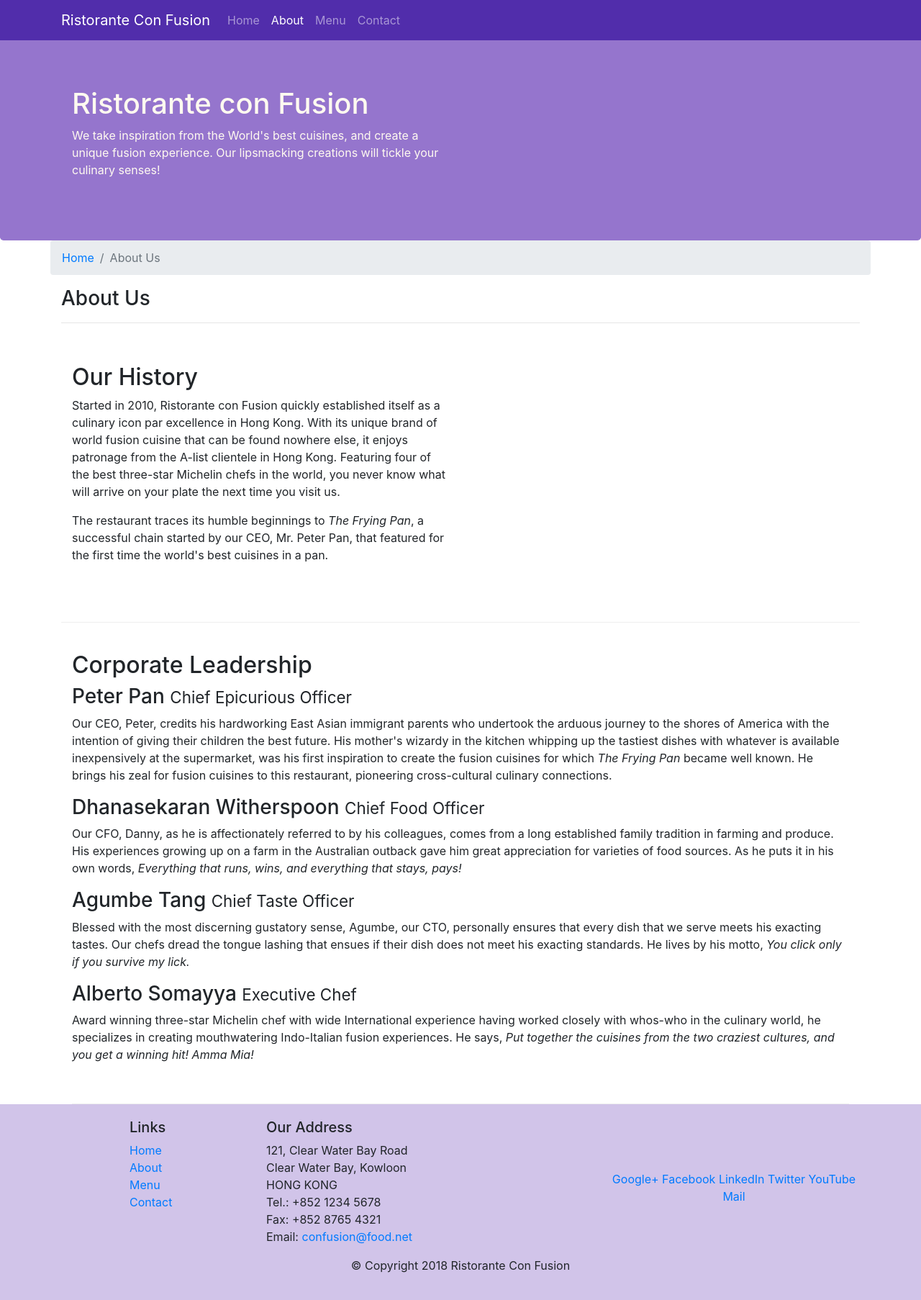
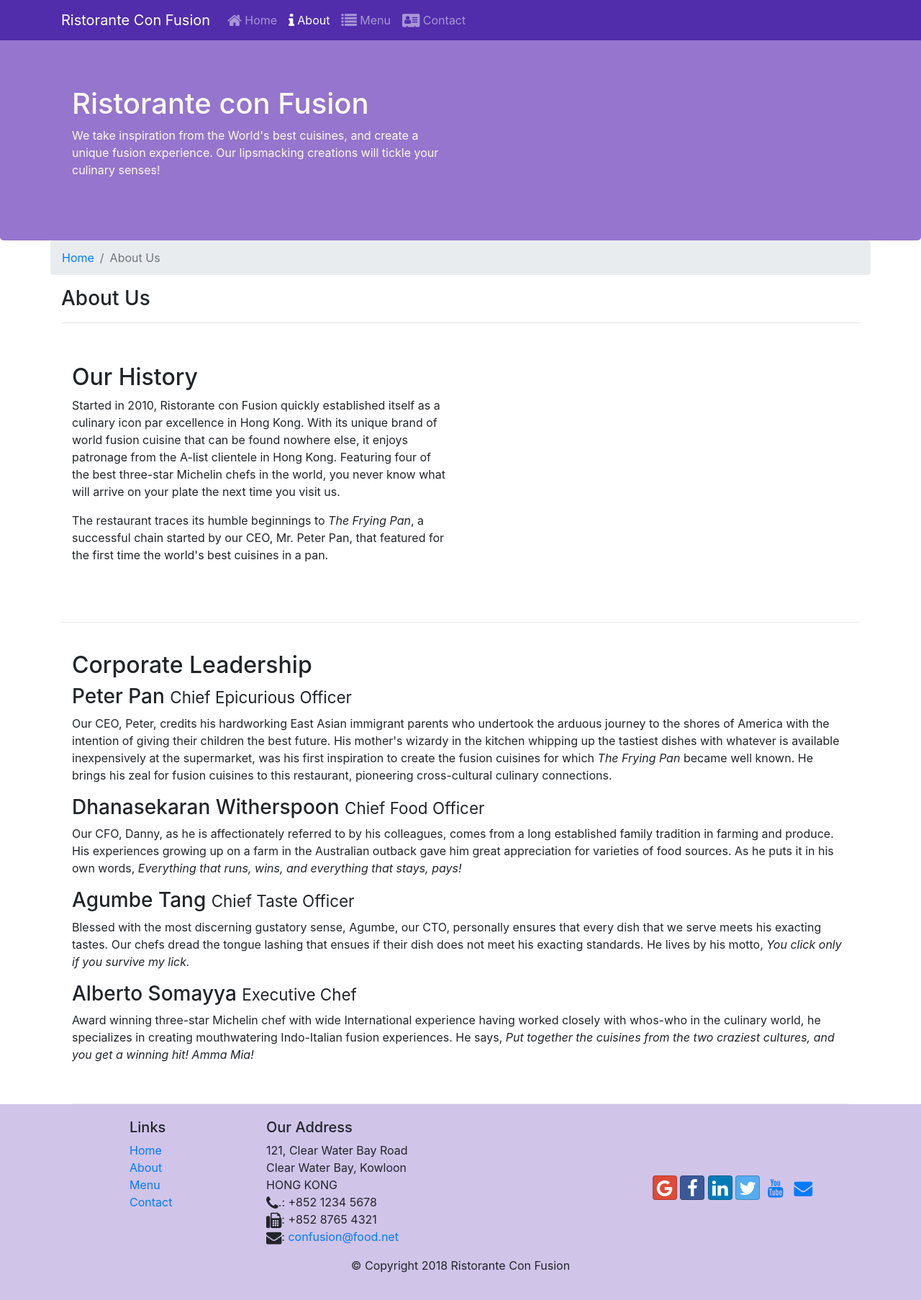
Before and after one commit to harisbintalat/Restaurant-Application-Bootstrap4, a website: page aboutus.html in a window 1280 px wide. Shown: the whole page at 72% size. Drawn offline with nearby package versions, Linux system fonts and the light colour scheme.

Commit message:
Icons and fonts

```diff
--- a/aboutus.html
+++ b/aboutus.html
@@ -10,6 +10,8 @@
 
     <!-- Bootstrap CSS -->
     <link rel="stylesheet" href="node_modules/bootstrap/dist/css/bootstrap.min.css">
+    <link rel="stylesheet" href="node_modules/font-awesome/css/font-awesome.min.css">
+    <link rel="stylesheet" href="node_modules/bootstrap-social/bootstrap-social.css">
     <link rel="stylesheet" href="css/styles.css">
 
 </head>
@@ -23,10 +25,10 @@
          <a class="navbar-brand" href="./index.html">Ristorante Con Fusion</a>
          <div class="collapse navbar-collapse" id="Navbar">
               <ul class="navbar-nav mr-auto">
-                  <li class="nav-item"><a class="nav-link" href="./index.html">Home</a></li>
-                  <li class="nav-item active"><a class="nav-link" href="#">About</a></li>
-                  <li class="nav-item"><a class="nav-link" href="#">Menu</a></li>
-                  <li class="nav-item"><a class="nav-link" href="#">Contact</a></li>
+                  <li class="nav-item"><a class="nav-link" href="./index.html"><span class="fa fa-home fa-lg"></span> Home</a></li>
+                  <li class="nav-item active"><a class="nav-link" href="#"><span class="fa fa-info fa-lg"></span> About</a></li>
+                  <li class="nav-item"><a class="nav-link" href="#"><span class="fa fa-list fa-lg"></span> Menu</a></li>
+                  <li class="nav-item"><a class="nav-link" href="#"><span class="fa fa-address-card fa-lg"></span> Contact</a></li>
               </ul>
          </div>
       </div>
@@ -101,19 +103,19 @@
 		              121, Clear Water Bay Road<br>
 		              Clear Water Bay, Kowloon<br>
 		              HONG KONG<br>
-		              Tel.: +852 1234 5678<br>
-		              Fax: +852 8765 4321<br>
-		              Email: <a href="mailto:confusion@food.net">confusion@food.net</a>
+		              <i class="fa fa-phone fa-lg"></i>.: +852 1234 5678<br>
+		              <i class="fa fa-fax fa-lg"></i>: +852 8765 4321<br>
+		              <i class="fa fa-envelope fa-lg"></i>: <a href="mailto:confusion@food.net">confusion@food.net</a>
 		           </address>
                 </div>
                 <div class="col-12 col-sm-4 align-self-center">
                     <div class="text-center">
-                        <a href="http://google.com/+">Google+</a>
-                        <a href="http://www.facebook.com/profile.php?id=">Facebook</a>
-                        <a href="http://www.linkedin.com/in/">LinkedIn</a>
-                        <a href="http://twitter.com/">Twitter</a>
-                        <a href="http://youtube.com/">YouTube</a>
-                        <a href="mailto:">Mail</a>
+                        <a class="btn btn-social-icon btn-google" href="http://google.com/+"><i class="fa fa-google fa-lg"></i></a>
+                        <a class="btn btn-social-icon btn-facebook" href="http://www.facebook.com/profile.php?id="><i class="fa fa-facebook fa-lg"></i></a>
+                        <a class="btn btn-social-icon btn-linkedin" href="http://www.linkedin.com/in/"><i class="fa fa-linkedin fa-lg"></i></a>
+                        <a class="btn btn-social-icon btn-twitter" href="http://twitter.com/"><i class="fa fa-twitter fa-lg"></i></a>
+                        <a class="btn btn-social-icon btn-youtube" href="http://youtube.com/"><i class="fa fa-youtube fa-lg"></i></a>
+                        <a class="btn btn-social-icon btn-social-icon" href="mailto:"><i class="fa fa-envelope fa-lg"></i></a>
                     </div>
                 </div>
            </div>
--- a/package.json
+++ b/package.json
@@ -14,6 +14,8 @@
     "lite-server": "^2.3.0"
   },
   "dependencies": {
-    "bootstrap": "^4.0.0"
+    "bootstrap": "^4.0.0",
+    "bootstrap-social": "^5.1.1",
+    "font-awesome": "^4.7.0"
   }
 }
```
Also changed, not shown: index.html (+17 -15 lines), 1 other file.
